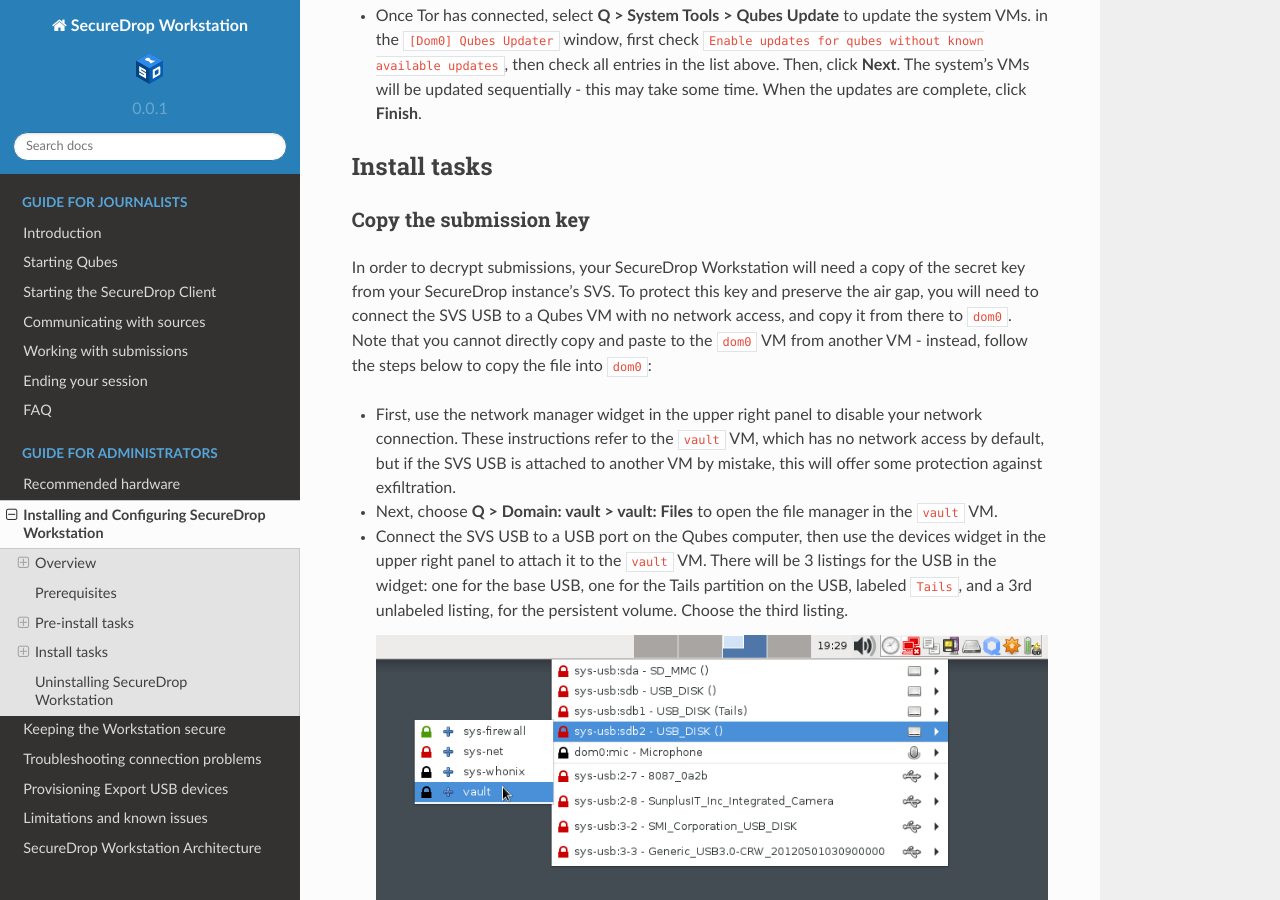
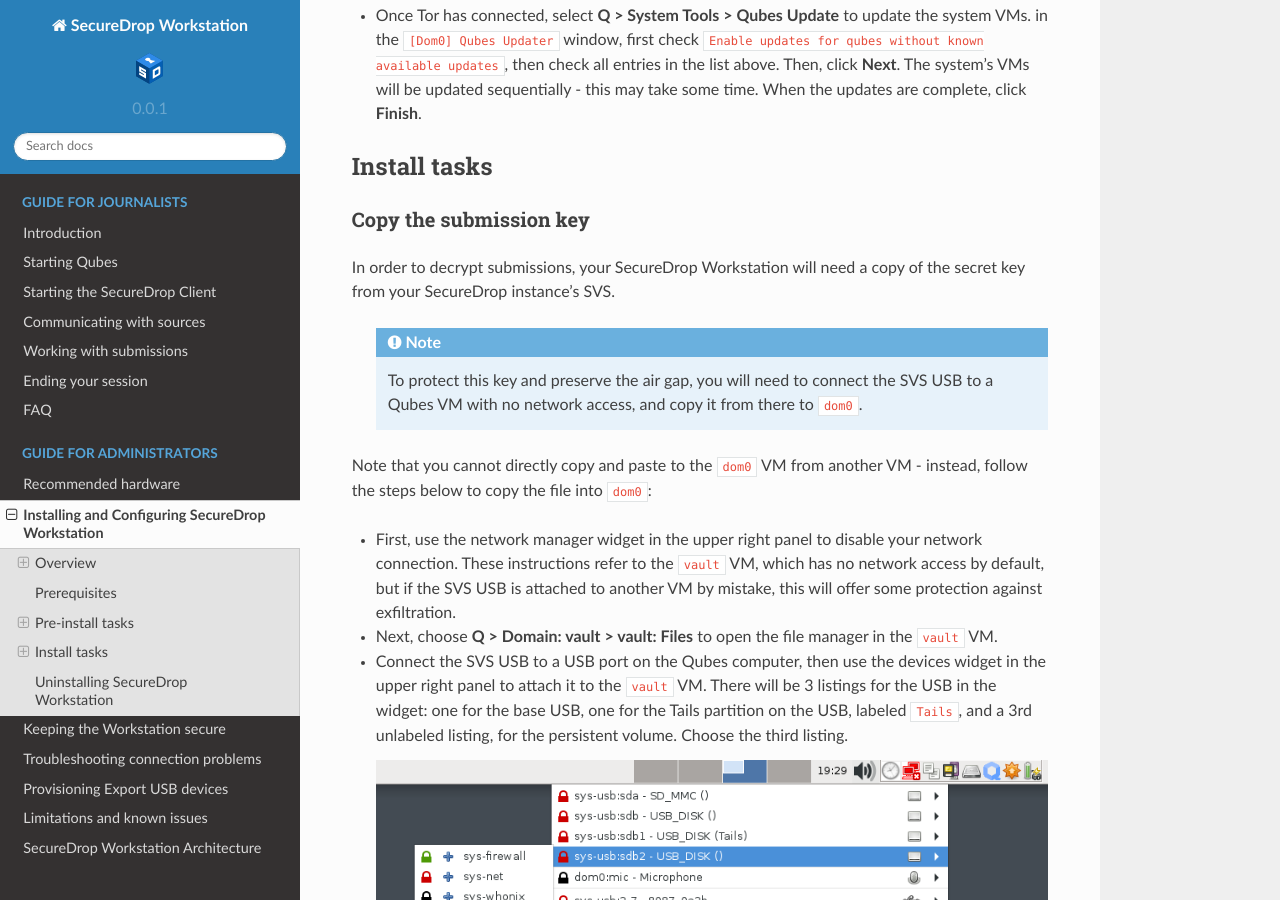
Before and after one commit to freedomofpress/securedrop-workstation-docs, a Sphinx documentation site: the page built from docs/admin/install.rst, in a window 1280 px wide and 900 px high, scrolled down 3892 px. Built offline with Sphinx 7.4.7 and the Read the Docs theme 2.0.0, drawn with Linux system fonts in a browser that asks for light colours; some of the changed lines change nothing that is shown.

Commit message:
Emphasize network disconnection
Perserve existing text but emphasize with 'Note' to break up the larger paragraph.

```diff
--- a/docs/admin/install.rst
+++ b/docs/admin/install.rst
@@ -122,7 +122,11 @@
 Copy the submission key
 ~~~~~~~~~~~~~~~~~~~~~~~
 
-In order to decrypt submissions, your SecureDrop Workstation will need a copy of the secret key from your SecureDrop instance's SVS. To protect this key and preserve the air gap, you will need to connect the SVS USB to a Qubes VM with no network access, and copy it from there to ``dom0``. Note that you cannot directly copy and paste to the ``dom0`` VM from another VM - instead, follow the steps below to copy the file into ``dom0``:
+In order to decrypt submissions, your SecureDrop Workstation will need a copy of the secret key from your SecureDrop instance's SVS.
+
+  .. note:: To protect this key and preserve the air gap, you will need to connect the SVS USB to a Qubes VM with no network access, and copy it from there to ``dom0``.
+
+Note that you cannot directly copy and paste to the ``dom0`` VM from another VM - instead, follow the steps below to copy the file into ``dom0``:
 
 - First, use the network manager widget in the upper right panel to disable your network connection. These instructions refer to the ``vault`` VM, which has no network access by default, but if the SVS USB is attached to another VM by mistake, this will offer some protection against exfiltration.
 
```
